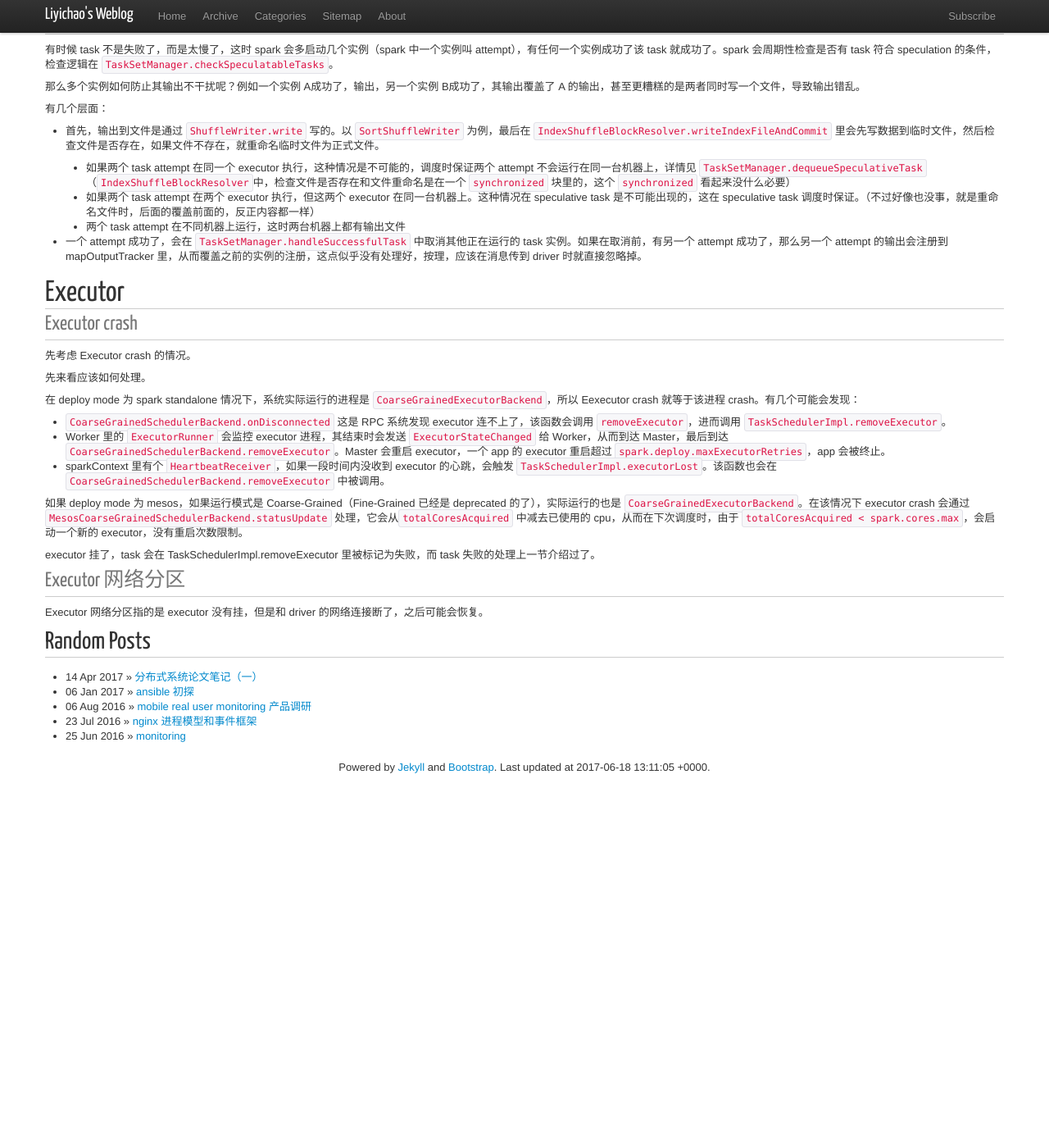
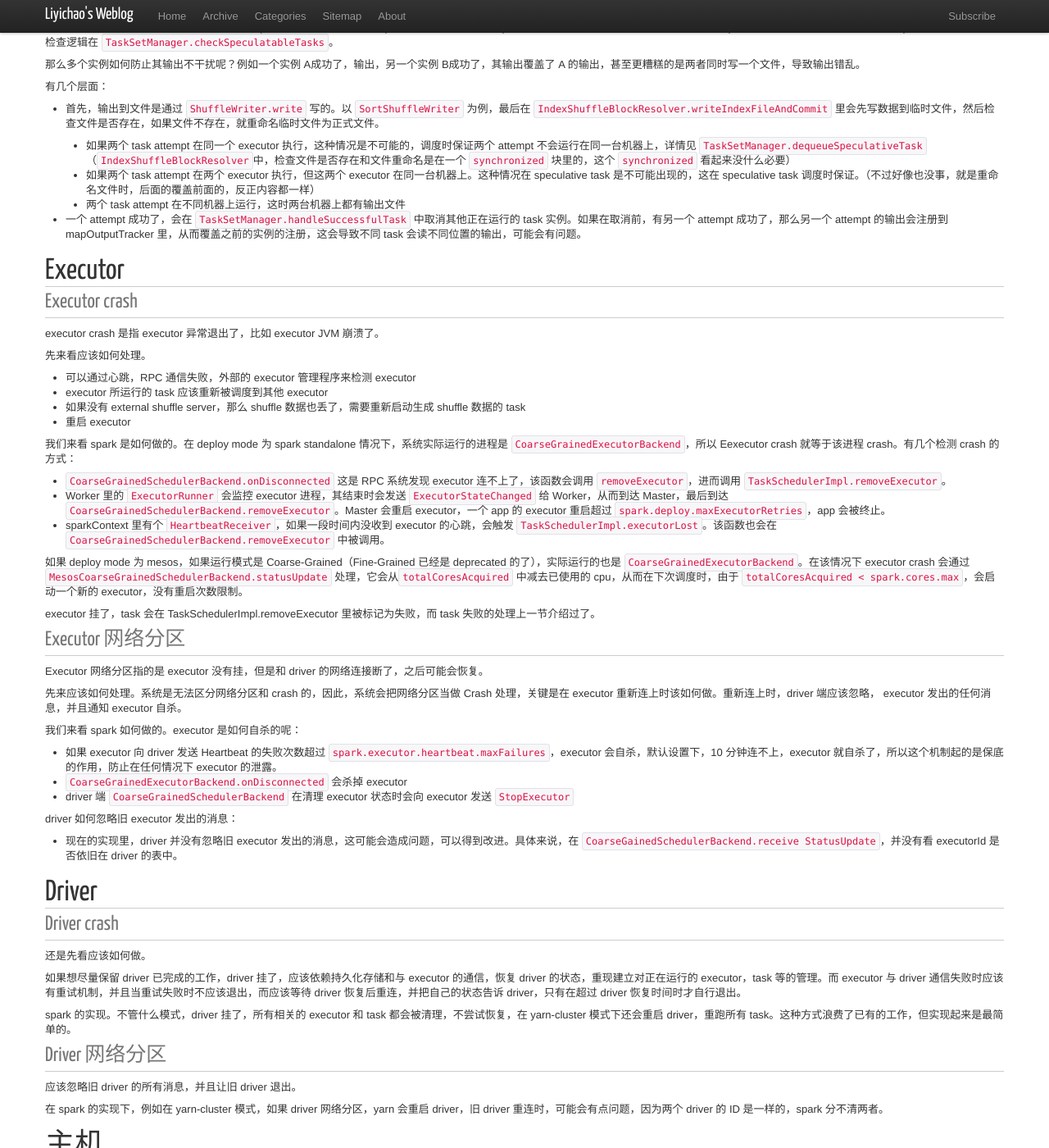
Before and after one commit to liyichao/liyichao.github.io, a Jekyll site: the page built from _posts/2017/2017-06-17-spark-容错机制.md, in a window 1280 px wide and 1400 px high, scrolled down 689 px. Shown: the whole window at 82% size. Built offline with Jekyll 4.4.1, drawn with Linux system fonts in a browser that asks for light colours; nearby versions of some CDN libraries; comment, search, counter and statistics services are not loaded; before the commit the page ends 1674 px from its top, so only the background shows below that; some of the changed text lies outside the part shown.

Commit message:
Add some.

```diff
--- a/_posts/2017/2017-06-17-spark-容错机制.md
+++ b/_posts/2017/2017-06-17-spark-容错机制.md
@@ -7,7 +7,7 @@ tags: []
 {% include JB/setup %}
 
 
-本文介绍 spark 对各个层面的失败的容错机制。
+本文介绍 spark 对各个层面的失败的容错机制。这里只讨论 spark 本身组件的容错，而不讨论资源管理器的容错。（例如 mesos master/slave 的崩溃等异常）
 
 # Task
 
@@ -21,9 +21,7 @@ tags: []
   * 不能取消 A，也不能认为 A 对应的 Stage 失败。不能取消 A 是因为不能浪费 A 已经完成的工作，例如 A 可能已经取了别的 shuffle 数据，不能因为一个 ShuffleMapTask 的输出丢了就丢掉之前取的数据。对于 A 对应的 Stage 可以这样处理：还未启动的 task 可以先不启动；已经启动的 task 之后可能会遇到取失败，如果遇到，则像 A 一样处理就行；已经启动的 task 可能已经取完那部分数据了，因此最后可能成功。
 * 其他原因的失败只涉及 task 内部，因此重启该 task 就行。
 
-上面是我能想到的最优的处理，我们来看 spark 如何做的。首先我们先了解 Task 成功时 spark 各对象的状态改变：
-
-*
+上面是我能想到的最优的处理，我们来看 spark 是如何做的。
 
 Task 失败由 executor 感知到，通过 statusUpdate 层层传递到 driver 端的 `TaskSetManager.handleFailedTask`，其基本逻辑是：
 
@@ -51,7 +49,7 @@ FetchFailed 会在 ShuffleReader 取数据失败 N 次后抛出，然后由 exec
 	* 如果两个 task attempt 在两个 executor 执行，但这两个 executor 在同一台机器上。这种情况在 speculative task 是不可能出现的，这在 speculative task 调度时保证。（不过好像也没事，就是重命名文件时，后面的覆盖前面的，反正内容都一样）
 	* 两个 task attempt 在不同机器上运行，这时两台机器上都有输出文件
 
-* 一个 attempt 成功了，会在 `TaskSetManager.handleSuccessfulTask` 中取消其他正在运行的 task 实例。如果在取消前，有另一个 attempt 成功了，那么另一个 attempt 的输出会注册到 mapOutputTracker 里，从而覆盖之前的实例的注册，这点似乎没有处理好，按理，应该在消息传到 driver 时就直接忽略掉。
+* 一个 attempt 成功了，会在 `TaskSetManager.handleSuccessfulTask` 中取消其他正在运行的 task 实例。如果在取消前，有另一个 attempt 成功了，那么另一个 attempt 的输出会注册到 mapOutputTracker 里，从而覆盖之前的实例的注册，这会导致不同 task 会读不同位置的输出，可能会有问题。
 
 
 # Executor
@@ -59,12 +57,16 @@ FetchFailed 会在 ShuffleReader 取数据失败 N 次后抛出，然后由 exec
 
 ### Executor crash
 
-先考虑 Executor crash 的情况。
+executor crash 是指 executor 异常退出了，比如 executor JVM 崩溃了。
 
 先来看应该如何处理。
 
+* 可以通过心跳，RPC 通信失败，外部的 executor 管理程序来检测 executor
+* executor 所运行的 task 应该重新被调度到其他 executor
+* 如果没有 external shuffle server，那么 shuffle 数据也丢了，需要重新启动生成 shuffle 数据的 task
+* 重启 executor
 
-在 deploy mode 为 spark standalone 情况下，系统实际运行的进程是 `CoarseGrainedExecutorBackend`，所以 Eexecutor crash 就等于该进程 crash。有几个可能会发现：
+我们来看 spark 是如何做的。在 deploy mode 为 spark standalone 情况下，系统实际运行的进程是 `CoarseGrainedExecutorBackend`，所以 Eexecutor crash 就等于该进程 crash。有几个检测 crash 的方式：
 
 * `CoarseGrainedSchedulerBackend.onDisconnected` 这是 RPC 系统发现 executor 连不上了，该函数会调用 `removeExecutor`，进而调用 `TaskSchedulerImpl.removeExecutor`。
 * Worker 里的 `ExecutorRunner` 会监控 executor 进程，其结束时会发送 `ExecutorStateChanged` 给 Worker，从而到达 Master，最后到达 `CoarseGrainedSchedulerBackend.removeExecutor`。Master 会重启 executor，一个 app 的 executor 重启超过 `spark.deploy.maxExecutorRetries`，app 会被终止。
@@ -77,3 +79,47 @@ executor 挂了，task 会在 TaskSchedulerImpl.removeExecutor 里被标记为
 ### Executor 网络分区
 
 Executor 网络分区指的是 executor 没有挂，但是和 driver 的网络连接断了，之后可能会恢复。
+
+先来应该如何处理。系统是无法区分网络分区和 crash 的，因此，系统会把网络分区当做 Crash 处理，关键是在 executor 重新连上时该如何做。重新连上时，driver 端应该忽略， executor 发出的任何消息，并且通知 executor 自杀。
+
+我们来看 spark 如何做的。executor 是如何自杀的呢：
+
+* 如果 executor 向 driver 发送 Heartbeat 的失败次数超过 `spark.executor.heartbeat.maxFailures`，executor 会自杀，默认设置下，10 分钟连不上，executor 就自杀了，所以这个机制起的是保底的作用，防止在任何情况下 executor 的泄露。
+* `CoarseGrainedExecutorBackend.onDisconnected` 会杀掉 executor
+* driver 端 `CoarseGrainedSchedulerBackend` 在清理 executor 状态时会向 executor 发送 `StopExecutor`
+
+driver 如何忽略旧 executor 发出的消息：
+
+* 现在的实现里，driver 并没有忽略旧 executor 发出的消息，这可能会造成问题，可以得到改进。具体来说，在 `CoarseGainedSchedulerBackend.receive StatusUpdate`，并没有看 executorId 是否依旧在 driver 的表中。
+
+
+# Driver
+
+### Driver crash
+
+还是先看应该如何做。
+
+如果想尽量保留 driver 已完成的工作，driver 挂了，应该依赖持久化存储和与 executor 的通信，恢复 driver 的状态，重现建立对正在运行的 executor，task 等的管理。而 executor 与 driver 通信失败时应该有重试机制，并且当重试失败时不应该退出，而应该等待 driver 恢复后重连，并把自己的状态告诉 driver，只有在超过 driver 恢复时间时才自行退出。
+
+spark 的实现。不管什么模式，driver 挂了，所有相关的 executor 和 task 都会被清理，不尝试恢复，在 yarn-cluster 模式下还会重启 driver，重跑所有 task。这种方式浪费了已有的工作，但实现起来是最简单的。
+
+### Driver 网络分区
+
+应该忽略旧 driver 的所有消息，并且让旧 driver 退出。
+
+在 spark 的实现下，例如在 yarn-cluster 模式，如果 driver 网络分区，yarn 会重启 driver，旧 driver 重连时，可能会有点问题，因为两个 driver 的 ID 是一样的，spark 分不清两者。
+
+# 主机
+
+### 主机 Crash
+
+主机 Crash，只需要把主机上运行的 driver，executor，task 都按失败处理，同时上面的 shuffle 数据对应的 task 也得重跑。driver 等失败的处理已经介绍过了。
+
+### 主机网络分区
+
+按主机 Crash 处理，上面的旧 driver 的处理也按 driver 网络分区一样处理，其他对象以此类推。
+
+
+# 总结
+
+任何容错机制的设计都是先考虑正常情况下是如何处理的，然后去考虑各种失败场景，失败场景可分 Crash（kill -9，掉电等），正常退出（例如抛异常，程序可以做善后处理），网络分区。本文介绍了 spark 的 driver，executor，task 失败时的处理，同时也对各种情况应该如何处理表达了一些看法，希望有所帮助。
```
